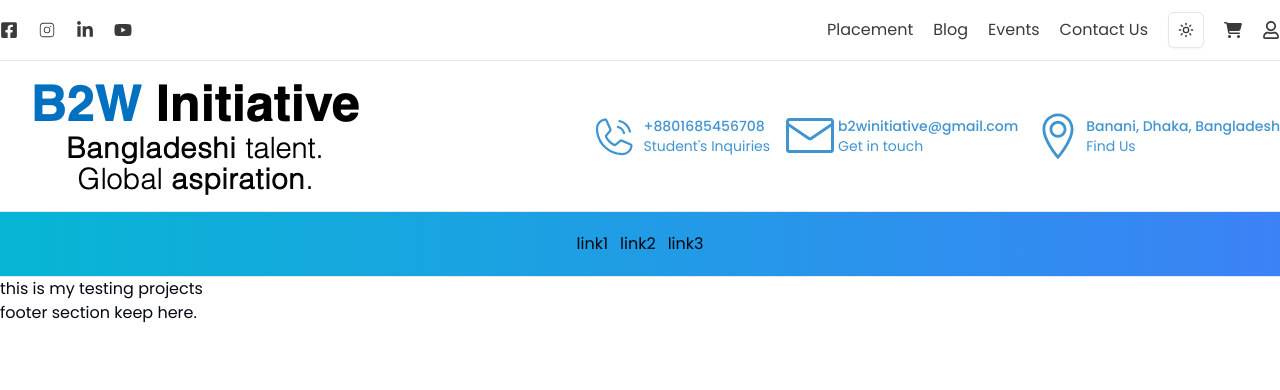
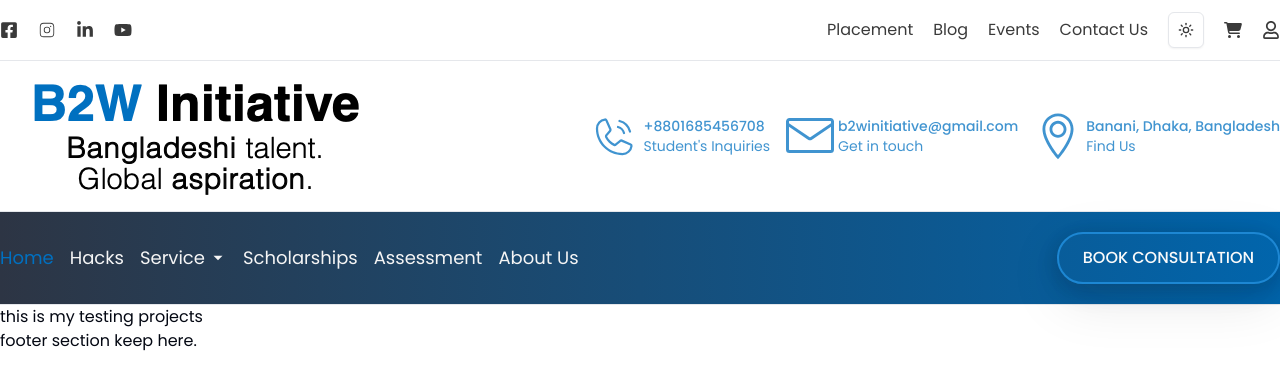
Before and after one commit to wpseemol/b2wi-development, a Next.js app: page / in a window 1280 px wide. Shown: the top 390 px of the page. Built offline with nearby package versions, Linux system fonts and the light colour scheme.

Commit message:
make drop down menu on my project

```diff
--- a/app/_components/header.tsx
+++ b/app/_components/header.tsx
@@ -1,3 +1,4 @@
+import NavMenu from './nav-menu';
 import TopContactInfo from './top-contact-info';
 import TopMenu from './top-menu';
 
@@ -11,14 +12,8 @@ export default function Header() {
                 <TopContactInfo />
             </section>
 
-            <section className="bg-gradient-to-r from-cyan-500 to-blue-500 border-y py-5">
-                <nav className="container mx-auto ">
-                    <ul className="flex gap-3 justify-center">
-                        <li>link1</li>
-                        <li>link2</li>
-                        <li>link3</li>
-                    </ul>
-                </nav>
+            <section className="bg-gradient-to-r from-[#2d3544] to-[#0165ac] border-y py-5 dark:bg-gradient-to-r dark:from-[#224a94] dark:to-[#17174b]">
+                <NavMenu />
             </section>
         </header>
     );
--- /dev/null
+++ b/app/_components/nav-menu.tsx
@@ -0,0 +1,77 @@
+import MyLink from '@/components/my-link';
+import { MenuItem } from '@/types/nav-menu';
+import { IoMdArrowDropdown } from 'react-icons/io';
+
+export default function NavMenu() {
+    return (
+        <div>
+            <nav className="container mx-auto flex justify-between items-center">
+                <ul className="flex gap-4 items-center text-neutral-100 text-lg ">
+                    {nevMenus.map((menu) => {
+                        return (
+                            <li
+                                key={menu.slug}
+                                className={`hover:text-primaryColor ${
+                                    menu.subMenu ? 'relative group' : ''
+                                }`}>
+                                {menu.subMenu ? (
+                                    <button className="flex items-center gap-1 cursor-pointer border-spacing-2 ">
+                                        {menu.name}{' '}
+                                        <span>
+                                            <IoMdArrowDropdown />{' '}
+                                        </span>{' '}
+                                        <ul className="absolute top-7 bg-white dark:bg-neutral-800 text-neutral-900 dark:text-neutral-100 shadow-xl rounded-b-md overflow-hidden h-0 pt-0 group-hover:h-fit group-hover:pt-2 group-hover:border group-hover:opacity-100 duration-200">
+                                            {subMenu.map((menu) => (
+                                                <li
+                                                    key={menu.slug}
+                                                    className="pl-2 pr-5 border-b w-full text-nowrap hover:translate-x-1 duration-100 hover:text-primaryColor text-left">
+                                                    <MyLink
+                                                        href={menu.slug}
+                                                        activeClassName="text-primaryColor">
+                                                        {menu.name}
+                                                    </MyLink>
+                                                </li>
+                                            ))}
+                                        </ul>
+                                    </button>
+                                ) : (
+                                    <MyLink
+                                        href={menu.slug}
+                                        activeClassName="text-primaryColor">
+                                        {menu.name}
+                                    </MyLink>
+                                )}
+                            </li>
+                        );
+                    })}
+                </ul>
+
+                <button
+                    className="bg-transparent border-2
+                    hover:scale-105 duration-300 hover:bg-transparent font-medium text-neutral-50 text-center
+                border-[#1d87d3] px-6 py-3 rounded-full shadow-[0px_4px_16px_rgba(17,17,26,0.1),_0px_8px_24px_rgba(17,17,26,0.1),_0px_16px_56px_rgba(17,17,26,0.1)]">
+                    BOOK CONSULTATION
+                </button>
+            </nav>
+        </div>
+    );
+}
+
+const nevMenus: MenuItem[] = [
+    { slug: '/', name: 'Home' },
+    { slug: '/hacks', name: 'Hacks' },
+    { slug: '#', name: 'Service', subMenu: true },
+    { slug: '/scholarships', name: 'Scholarships' },
+    { slug: '/assessment', name: 'Assessment' },
+    { slug: '/about-us', name: 'About Us' },
+];
+
+const subMenu: MenuItem[] = [
+    {
+        slug: '/how-do-we-help',
+        name: 'How Do We Help',
+    },
+    { slug: 'people-behind', name: 'People Behind' },
+    { slug: 'success-stories', name: 'Success Stories' },
+    { slug: 'media-coverage', name: 'Media Coverage' },
+];
--- /dev/null
+++ b/components/my-link.tsx
@@ -0,0 +1,23 @@
+'use client';
+import { MyLinkType } from '@/types';
+import Link from 'next/link';
+import { usePathname } from 'next/navigation';
+
+export default function MyLink({
+    href,
+    className,
+    children,
+    activeClassName,
+}: MyLinkType) {
+    const pathName: string = usePathname();
+
+    return (
+        <Link
+            href={href}
+            className={`${className} ${
+                href === pathName ? activeClassName : ''
+            }`}>
+            {children}
+        </Link>
+    );
+}
--- /dev/null
+++ b/types/nav-menu/index.d.ts
@@ -0,0 +1,5 @@
+export interface MenuItem {
+    slug: string;
+    name: string;
+    subMenu?: boolean;
+}
```
Also changed, not shown: types/index.d.ts (added, +8 -0 lines).
